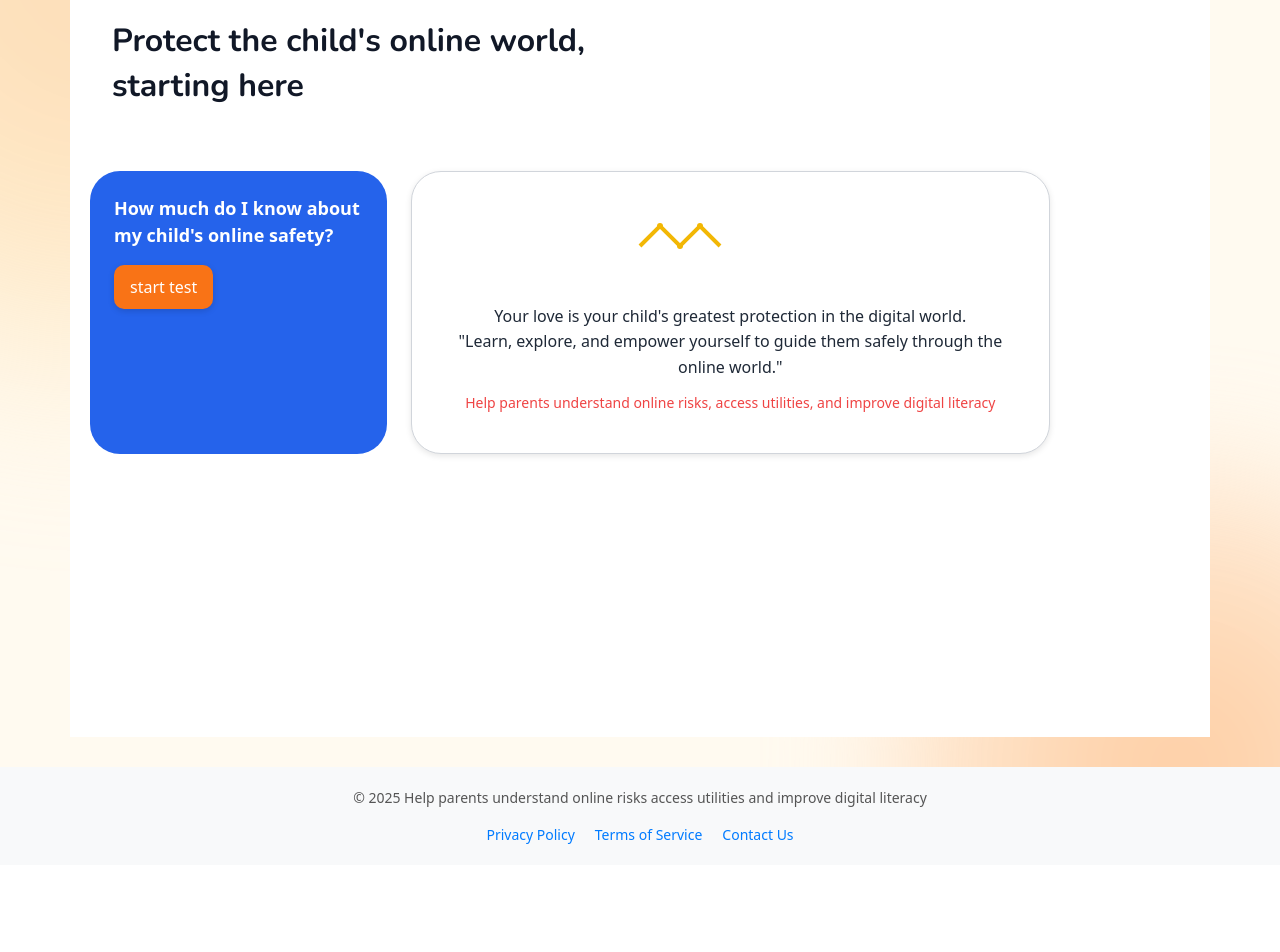
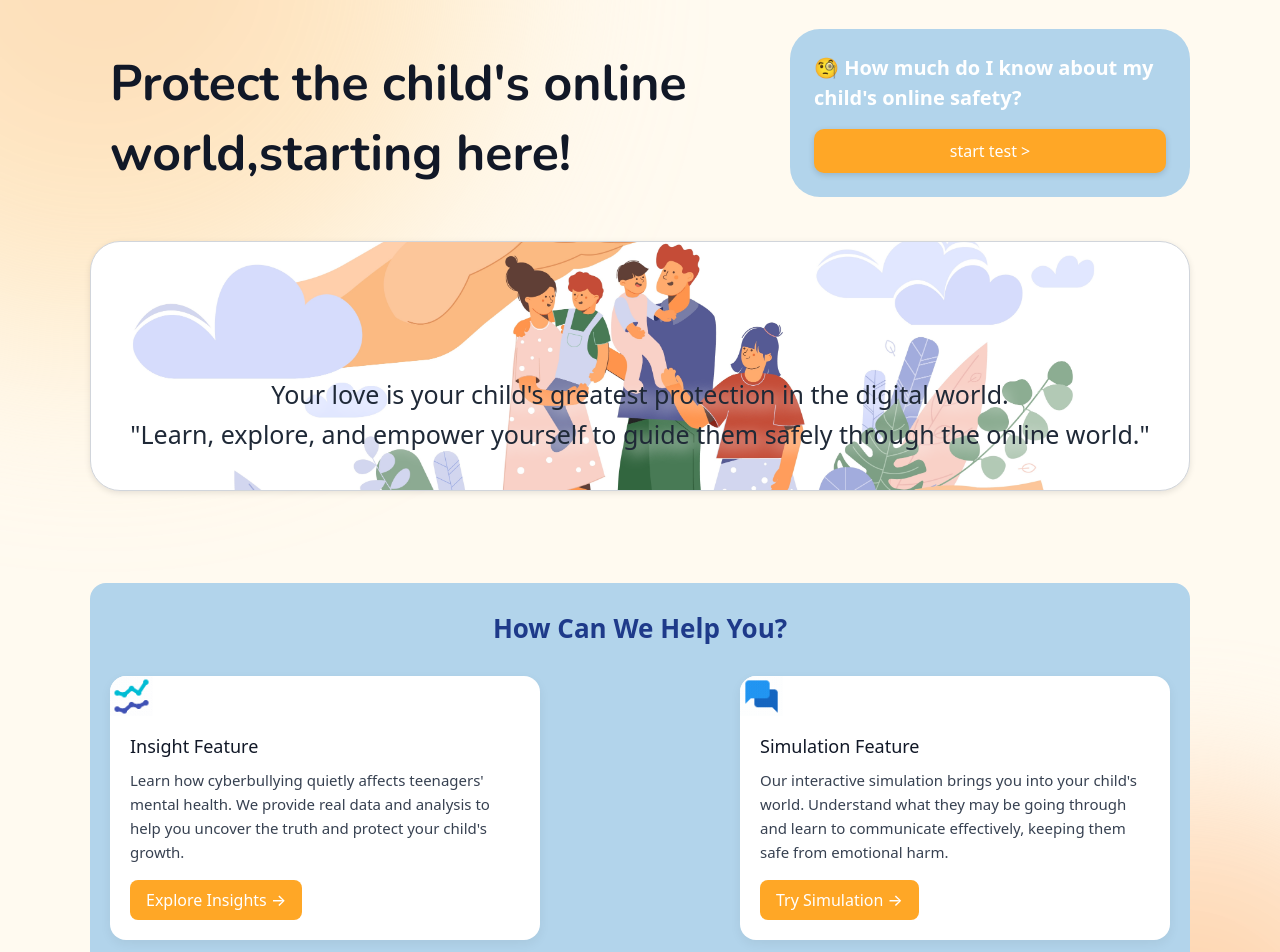
Before and after one commit to YiyangF/FOSTERING-DIGITAL-CITIZENSHIP, a Vue app in the folder frontend/sun_protection/: page / in a window 1280 px wide. Shown: the part 140-1092 px from the top of the page. Before the commit the page ends 1005 px from the top, so only its background shows below. Built offline with nearby package versions, Linux system fonts and the light colour scheme.

Commit message:
design test and introduce the iteration 1 function

```diff
--- a/frontend/sun_protection/src/views/Homeview.vue
+++ b/frontend/sun_protection/src/views/Homeview.vue
@@ -1,29 +1,29 @@
 <template>
   <div class="container">
-    <!-- Title Section -->
+    <header>
+      <Navigation />
+    </header>
+
+    <!-- Title and Blue Box in Same Row -->
+    <div class="header-section">
       <div class="title-box">
-      Protect the child's online world,<br />
-      starting here
+        Protect the child's online<br />
+        world,starting here!
+      </div>
+      <div class="left-box">
+        <p class="test-text"> 🧐 How much do I know about my child's online safety?</p>
+        <button class="test-button" @click="showTest = true">start test > </button>
+      </div>
     </div>
 
-    <!-- Main Content Section -->
-    <div class="main-section">
-      <!-- Left Box -->
-      <div class="left-box">
-        <!-- <img src="/star-badge.svg" alt="Badge" class="badge" /> -->
-        <p class="test-text">How much do I know about my child's online safety?</p>
-        <button class="test-button">start test</button>
-        <!-- <div class="dropdown-box"></div> -->
-      </div>
-
-      <!-- Right Box -->
-      <div class="right-box">
+    <!-- Right Box Below Title/Blue Box -->
+    <div class="right-box bg-image">
       <div class="svg-wrapper">
         <svg class="banner-svg" width="200" height="80" fill="none" xmlns="http://www.w3.org/2000/svg">
-            <path d="M10 50 L30 30 L50 50 L70 30 L90 50" stroke="#f2b705" stroke-width="4"/>
+          <!-- <path d="M10 50 L30 30 L50 50 L70 30 L90 50" stroke="#f2b705" stroke-width="4"/>
           <circle cx="30" cy="30" r="3" fill="#f2b705"/>
           <circle cx="50" cy="50" r="3" fill="#f2b705"/>
-            <circle cx="70" cy="30" r="3" fill="#f2b705"/>
+          <circle cx="70" cy="30" r="3" fill="#f2b705"/> -->
         </svg>
       </div>
 
@@ -31,90 +31,140 @@
         Your love is your child's greatest protection in the digital world.<br />
         "Learn, explore, and empower yourself to guide them safely through the online world."
       </p>
-        <p class="info-note">
-          Help parents understand online risks, access utilities, and improve digital literacy
+
+      <!-- Test Component: show when button clicked -->
+      <transition name="fade-slide">
+        <div class="test-box" v-if="showTest">
+          <test />
+          <button class="test-button" @click="toggleTest">close</button>
+        </div>
+      </transition>
+    </div>
+    <main class="main-box">
+  <router-view></router-view>
+<!-- NEWS -->
+  <!-- <section class="news-section">
+    <h2 class="news-title">Latest News</h2>
+    <div class="news-list">
+      <div class="news-item">
+        <h3>📰 Parents' Guide to Online Safety Tools</h3>
+        <p>Discover the top tools and practices to protect your child online in 2025.</p>
+        <a href="#">Read more →</a>
+      </div>
+      <div class="news-item">
+        <h3>🌐 Trends in Children's Internet Use</h3>
+        <p>New studies show how children's screen time and online habits have shifted this year.</p>
+        <a href="#">Read more →</a>
+      </div>
+    </div>
+  </section> -->
+  <section class="guide-section">
+  <h2 class="guide-title">How Can We Help You?</h2>
+
+  <div class="guide-grid">
+    <!-- Insight Card -->
+    <div class="guide-card-box">
+      <img src="/data.gif" alt="Insight Feature" class="guide-image" />
+      <div class="guide-content">
+        <h3> Insight Feature</h3>
+        <p>
+          Learn how cyberbullying quietly affects teenagers' mental health. We provide real data and analysis to help you uncover the truth and protect your child's growth.
         </p>
+        <router-link to="/insight" class="cta-button">Explore Insights →</router-link>
+      </div>
+    </div>
+
+    <!-- Simulation Card -->
+    <div class="guide-card-box">
+      <img src="/chat.gif" alt="Simulation Feature" class="guide-image" />
+      <div class="guide-content">
+        <h3>Simulation Feature</h3>
+        <p>
+          Our interactive simulation brings you into your child's world. Understand what they may be going through and learn to communicate effectively, keeping them safe from emotional harm.
+        </p>
+        <router-link to="/simulation" class="cta-button">Try Simulation →</router-link>
       </div>
     </div>
   </div>
+</section>
+</main>
+
+  </div>
 </template>
 
-<script>
-export default {
-  name: 'ChildOnlineProtection',
-};
+<script setup>
+import { ref } from 'vue';
+// import Navigation from './components/Navigation.vue';
+import test from './test.vue';
+
+const showTest = ref(false);
+const toggleTest = () => (showTest.value = !showTest.value)
 </script>
 
 <style scoped>
 @import url('https://fonts.googleapis.com/css2?family=Nunito:wght@700&display=swap');
+
 .container {
   min-height: 100vh;
   padding: 60px 20px;
-  background-color: #ffffff;
+  background-color: transparent;
   display: flex;
   flex-direction: column;
+  justify-content: flex-start;
   align-items: flex-start;
-  justify-content: flex-start;
+  gap: 32px;
+}
+
+.header-section {
+  display: flex;
+  flex-direction: row;
+  width: 100%;
+  justify-content: space-between;
+  align-items: flex-start;
+  gap: 24px;
+  flex-wrap: wrap;
 }
 
 .title-box {
-  border: 2px solid #ffffff;
   padding: 20px;
-  align-items: flex-start;
-  margin-bottom: 40px;
-  font-size: 32px;
+  font-size: 50px;
   font-weight: bold;
   color: #111827;
   line-height: 1.4;
   font-family: 'Nunito', sans-serif;
-}
-
-.main-section {
-  display: flex;
-  flex-direction: column;
-  gap: 24px;
-  max-width: 960px;
-  width: 100%;
-}
-
-@media (min-width: 768px) {
-  .main-section {
-    flex-direction: row;
-  }
+  flex: 1;
+  min-width: 300px;
 }
 
 .left-box {
-  background-color: #2563eb;
+  background-color: #b2d4eb;
   color: white;
   padding: 24px;
   border-radius: 30px;
-  width: 45%;
-  position: relative;
+  flex: 1;
+  min-width: 280px;
+  max-width: 400px;
+  height: 100%;
+  display: flex;
+  flex-direction: column;
+  justify-content: center;
   box-sizing: border-box;
 }
 
-.badge {
-  position: absolute;
-  top: -20px;
-  left: -20px;
-  width: 40px;
-  height: 40px;
-}
-
 .test-text {
-  font-size: 18px;
-  font-weight: 600;
+  font-size: 20px;
+  font-weight: 550;
   margin-bottom: 16px;
 }
 
 .test-button {
-  background-color: #f97316;
+  background-color: #ffa726;
   color: white;
   padding: 10px 16px;
   border: none;
   border-radius: 10px;
   cursor: pointer;
-  box-shadow: 0 2px 6px rgba(0,0,0,0.15);
+  box-shadow: 0 2px 6px rgba(0, 0, 0, 0.15);
   transition: background-color 0.3s ease;
 }
 
@@ -122,23 +172,26 @@ export default {
   background-color: #fb923c;
 }
 
-
 .right-box {
   background-color: #ffffff;
   border: 1px solid #d1d5db;
   border-radius: 30px;
-  box-shadow: 0 2px 6px rgba(0,0,0,0.1);
+  box-shadow: 0 2px 6px rgba(0, 0, 0, 0.1);
   padding: 24px;
   width: 100%;
   text-align: center;
   box-sizing: border-box;
+  position: relative;
+  overflow: hidden;
 }
 
-/* .right-box {
-  display: flex;
-  flex-direction: column;
-  align-items: center;
-} */
+.right-box.bg-image {
+  background-image: url('/whitebox.jpg');
+  background-size: cover;
+  background-position: center;
+  background-repeat: no-repeat;
+}
+
 .svg-wrapper {
   display: flex;
   justify-content: center;
@@ -153,13 +206,167 @@ export default {
 
 .info-text {
   color: #1f2937;
+  font-size: 25px;
   font-weight: 500;
   line-height: 1.6;
   margin-bottom: 12px;
+  text-shadow: 5px 5px 15px white;
 }
 
-.info-note {
-  color: #ef4444;
-  font-size: 14px;
+.test-box {
+  background-color: rgba(255, 255, 255, 0.85);
+  border-radius: 20px;
+  padding: 20px;
+  margin-top: 20px;
+  box-shadow: 0 8px 20px rgba(0, 0, 0, 0.1);
+  animation: fadeIn 0.5s ease-in-out;
 }
+
+/* 动画过渡 */
+.fade-slide-enter-active {
+  animation: fadeInUp 0.6s ease;
+}
+.fade-slide-leave-active {
+  animation: fadeOutDown 0.4s ease;
+}
+
+@keyframes fadeInUp {
+  0% {
+    opacity: 0;
+    transform: translateY(20px);
+  }
+  100% {
+    opacity: 1;
+    transform: translateY(0);
+  }
+}
+
+@keyframes fadeOutDown {
+  0% {
+    opacity: 1;
+    transform: translateY(0);
+  }
+  100% {
+    opacity: 0;
+    transform: translateY(20px);
+  }
+}
+.news-section {
+  margin-top: 40px;
+  padding: 20px;
+  background: #f9fafb;
+  border-radius: 12px;
+}
+
+.news-title {
+  font-size: 24px;
+  margin-bottom: 16px;
+  font-weight: bold;
+}
+
+.news-list {
+  display: flex;
+  flex-direction: column;
+  gap: 16px;
+}
+
+.news-item {
+  background: white;
+  border: 1px solid #e5e7eb;
+  padding: 16px;
+  border-radius: 10px;
+  box-shadow: 0 2px 4px rgba(0,0,0,0.05);
+}
+
+.news-item h3 {
+  margin: 0 0 8px;
+  font-size: 18px;
+}
+
+.news-item a {
+  color: #2563eb;
+  font-weight: 500;
+  text-decoration: none;
+}
+
+.news-item a:hover {
+  text-decoration: underline;
+}
+
+/* 功能导航 */
+.guide-section {
+  margin-top: 60px;
+  padding: 30px 20px;
+  background-color: #b2d4eb;
+  border-radius: 16px;
+}
+
+.guide-title {
+  font-size: 26px;
+  font-weight: bold;
+  margin-bottom: 32px;
+  text-align: center;
+  color: #1e3a8a;
+}
+
+.guide-grid {
+  display: flex;
+  flex-direction: column;
+  gap: 200px;
+}
+
+@media (min-width: 768px) {
+  .guide-grid {
+    flex-direction: row;
+    justify-content: space-between;
+  }
+}
+
+.guide-card-box {
+  background: #ffffff;
+  border-radius: 16px;
+  box-shadow: 0 4px 12px rgba(0,0,0,0.06);
+  overflow: hidden;
+  flex: 1;
+  max-width: 500px;
+}
+
+.guide-image {
+  width: 10%;
+  height: 40px;
+  object-fit: cover;
+}
+
+.guide-content {
+  padding: 20px;
+}
+
+.guide-content h3 {
+  font-size: 18px;
+  margin-bottom: 10px;
+  color: #111827;
+}
+
+.guide-content p {
+  font-size: 15px;
+  color: #374151;
+  line-height: 1.6;
+  margin-bottom: 16px;
+}
+
+.cta-button {
+  display: inline-block;
+  background-color: #ffa726;
+  color: white;
+  padding: 8px 16px;
+  border-radius: 8px;
+  text-decoration: none;
+  font-weight: 500;
+  transition: background-color 0.3s ease;
+}
+
+.cta-button:hover {
+  background-color: #fb923c;
+}
+
 </style>
--- a/frontend/sun_protection/src/views/test.vue
+++ b/frontend/sun_protection/src/views/test.vue
@@ -1,94 +1,191 @@
 <template>
-  <div class="container">
-    <!-- 左侧：描述内容 -->
-    <div class="text-section">
-      <h2>用户访问趋势</h2>
-      <p>右侧展示的是一个动态更新的折线图，模拟访问量的变化。</p>
-      <p>每2秒自动刷新一次数据，展示趋势变化。</p>
+  <div class="quiz-container">
+    <!-- Progress Bar -->
+    <div class="progress-bar">
+      <div class="progress-fill" :style="{ width: progressPercent + '%' }"></div>
     </div>
 
-    <!-- 右侧：动态折线图 -->
-    <div class="chart-section" ref="chartRef"></div>
+    <!-- Question or Result -->
+    <transition name="fade" mode="out-in">
+      <div v-if="!quizCompleted" class="question-box" :key="currentQuestionIndex">
+        <h2>Question {{ currentQuestionIndex + 1 }} of {{ questions.length }}</h2>
+        <p class="question-text">{{ currentQuestion.text }}</p>
+        <div class="buttons">
+          <button class="yes-button" @click="answer(true)">Yes</button>
+          <button class="no-button" @click="answer(false)">No</button>
+        </div>
+      </div>
+
+      <div v-else class="result-box" key="result">
+        <h2>Quiz Completed 🎉</h2>
+        <p>Your score: {{ score }} / {{ questions.length * 2 }}</p>
+        <p>{{ feedback }}</p>
+        <button class="restart-button" @click="restart">Restart</button>
+        <button class="simulator-button" @click="goToSimulator">Try the Simulator</button>
+      </div>
+    </transition>
   </div>
 </template>
 
-<script setup>
-import { ref, onMounted, onBeforeUnmount } from 'vue'
-import * as echarts from 'echarts'
-
-const chartRef = ref(null)
-let chartInstance = null
-let timer = null
-
-// 模拟数据
-let xData = ['周一', '周二', '周三', '周四', '周五', '周六', '周日']
-let yData = [120, 200, 150, 80, 70, 110, 130]
-
-function updateChart() {
-  // 随机波动数据
-  yData = yData.map(v => v + Math.floor(Math.random() * 40 - 20))
-  const option = {
-    title: {
-      text: '一周访问量',
-      left: 'center'
+<script>
+export default {
+  data() {
+    return {
+      currentQuestionIndex: 0,
+      score: 0,
+      quizCompleted: false,
+      questions: [
+        { text: "Do you know which apps or websites your child uses most often?" },
+        { text: "Do you know who your child interacts with online?" },
+        { text: "Have you talked to your child about cyberbullying?" },
+        { text: "Do you think your child would tell you if they had a problem online?" },
+        { text: "Have you set screen time rules or internet usage limits for your child?" }
+      ]
+    };
+  },
+  computed: {
+    currentQuestion() {
+      return this.questions[this.currentQuestionIndex];
     },
-    tooltip: {
-      trigger: 'axis'
+    progressPercent() {
+      return (this.currentQuestionIndex / this.questions.length) * 100;
     },
-    xAxis: {
-      type: 'category',
-      data: xData
+    feedback() {
+      const max = this.questions.length * 2;
+      if (this.score >= 8) return "You are very engaged with your child's online activities. Keep it up!";
+      if (this.score >= 4) return "You have some understanding, but there's room to improve.";
+      return "You might not be fully aware of your child's online world. It's time to talk more with them.";
+    }
+  },
+  methods: {
+    answer(isYes) {
+      if (isYes) this.score += 2;
+      this.currentQuestionIndex++;
+      if (this.currentQuestionIndex >= this.questions.length) {
+        this.quizCompleted = true;
+      }
     },
-    yAxis: {
-      type: 'value'
+    restart() {
+      this.score = 0;
+      this.currentQuestionIndex = 0;
+      this.quizCompleted = false;
     },
-    series: [
-      {
-        name: '访问量',
-        type: 'line',
-        data: yData,
-        smooth: true,
-        showSymbol: false,
-        animationDuration: 1000
-      }
-    ]
+    goToSimulator() {
+      this.$router.push("/simulator");
+    }
   }
-  chartInstance.setOption(option)
-}
-
-onMounted(() => {
-  chartInstance = echarts.init(chartRef.value)
-  updateChart()
-  // 每2秒更新一次图表数据
-  timer = setInterval(updateChart, 2000)
-  window.addEventListener('resize', () => chartInstance.resize())
-})
-
-onBeforeUnmount(() => {
-  clearInterval(timer)
-})
+};
 </script>
 
 <style scoped>
-.container {
-  display: flex;
-  justify-content: space-between;
-  align-items: flex-start;
-  padding: 2rem;
-  gap: 2rem;
-  flex-wrap: wrap;
+/* === container === */
+.quiz-container {
+  max-width: 520px;
+  margin: 60px auto;
+  padding: 30px;
+  border: 2px solid #dcdcdc;
+  border-radius: 15px;
+  background-color: #fff;
+  font-family: 'Segoe UI', sans-serif;
+  backdrop-filter: blur(6px);
+  box-shadow: 0 8px 30px rgba(0, 0, 0, 0.15);
+  transition: transform 0.3s ease;
 }
 
-.text-section {
-  flex: 1;
-  min-width: 300px;
+/* === progress line === */
+.progress-bar {
+  width: 100%;
+  height: 12px;
+  background-color: #eaeaea;
+  border-radius: 8px;
+  overflow: hidden;
+  margin-bottom: 30px;
 }
 
-.chart-section {
-  flex: 1;
-  min-width: 300px;
-  height: 400px;
-  border: 1px solid #ddd;
-  border-radius: 10px;
+.progress-fill {
+  height: 100%;
+  background-color: #91a6fa;
+  width: 0%;
+  transition: width 0.5s ease-in-out;
 }
+
+/* === quiz === */
+h2 {
+  font-size: 24px;
+  font-weight: 600;
+  color: #333;
+}
+
+.question-text {
+  font-size: 20px;
+  margin: 20px 0;
+  color: #444;
+}
+
+/* === button container === */
+.buttons {
+  display: flex;
+  justify-content: center;
+  gap: 50px;
+  margin-top: 20px;
+}
+
+/* === gerneral button=== */
+button {
+  min-width: 150px;
+  padding: 14px 0;
+  font-size: 18px;
+  font-weight: 600;
+  border: none;
+  border-radius: 30px;
+  cursor: pointer;
+  color: white;
+  box-shadow: 0 4px 10px rgba(0, 0, 0, 0.1);
+  transition: background-color 0.3s ease, transform 0.2s ease;
+}
+
+/* ✅ Yes  */
+.yes-button {
+  background-color: #4CAF50;
+}
+.yes-button:hover {
+  background-color: #45a049;
+  transform: scale(1.05);
+}
+
+/* ❌ No  */
+.no-button {
+  background-color: #f7a440;
+}
+.no-button:hover {
+  background-color: #e58b20;
+  transform: scale(1.05);
+}
+
+/* 🔁 Restart  */
+.restart-button {
+  background-color: #607d8b;
+}
+.restart-button:hover {
+  background-color: #546e7a;
+  transform: scale(1.05);
+}
+
+/* === animation=== */
+.fade-enter-active, .fade-leave-active {
+  transition: opacity 0.5s ease, transform 0.4s ease;
+}
+.fade-enter-from, .fade-leave-to {
+  opacity: 0;
+  transform: scale(0.95);
+}
+
+.simulator-button {
+  background-color: #3f51b5;
+}
+.simulator-button:hover {
+  background-color: #303f9f;
+  transform: scale(1.05);
+}
+
 </style>
```
Lines whose indentation alone changed are shown as unchanged.
